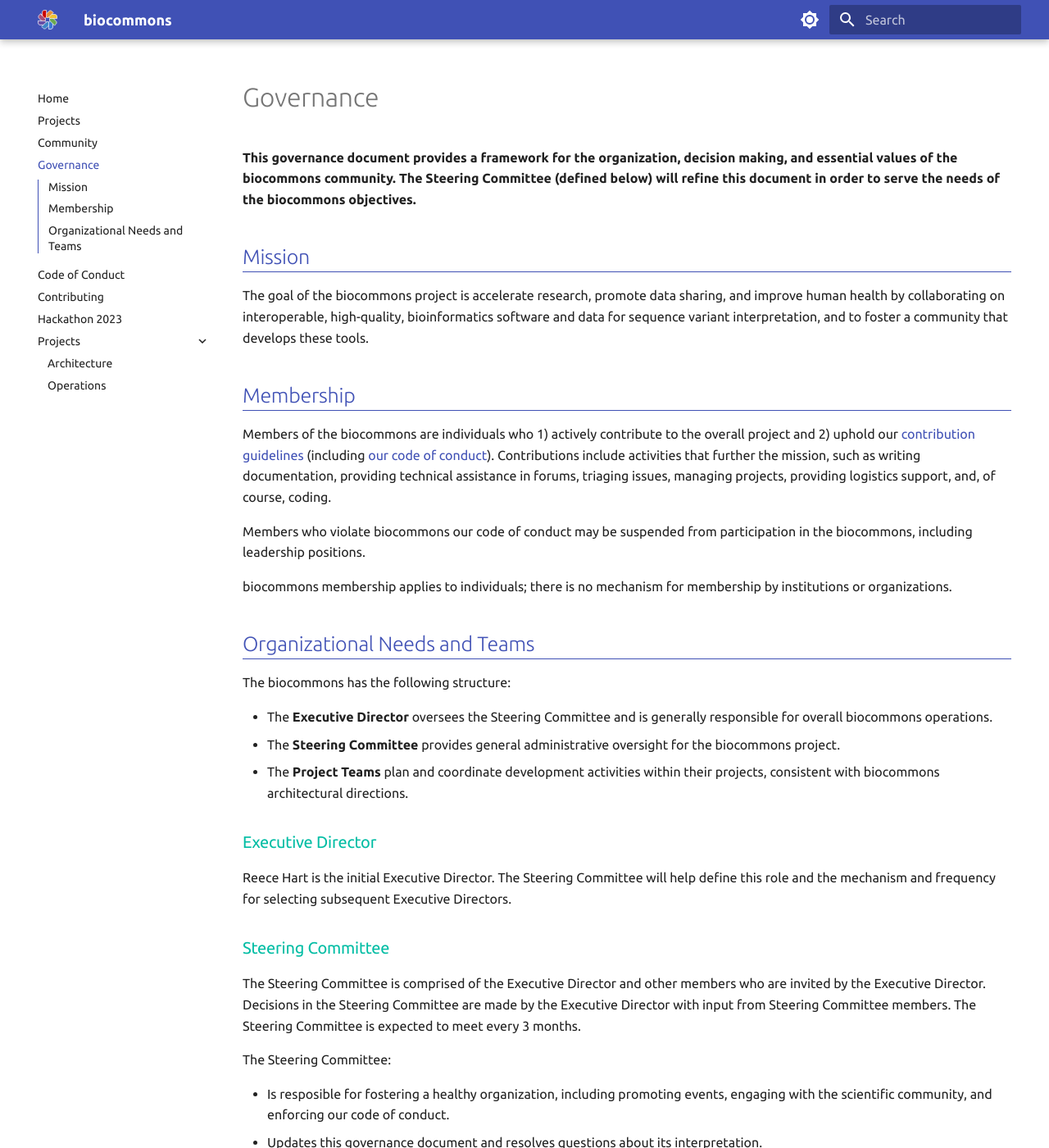
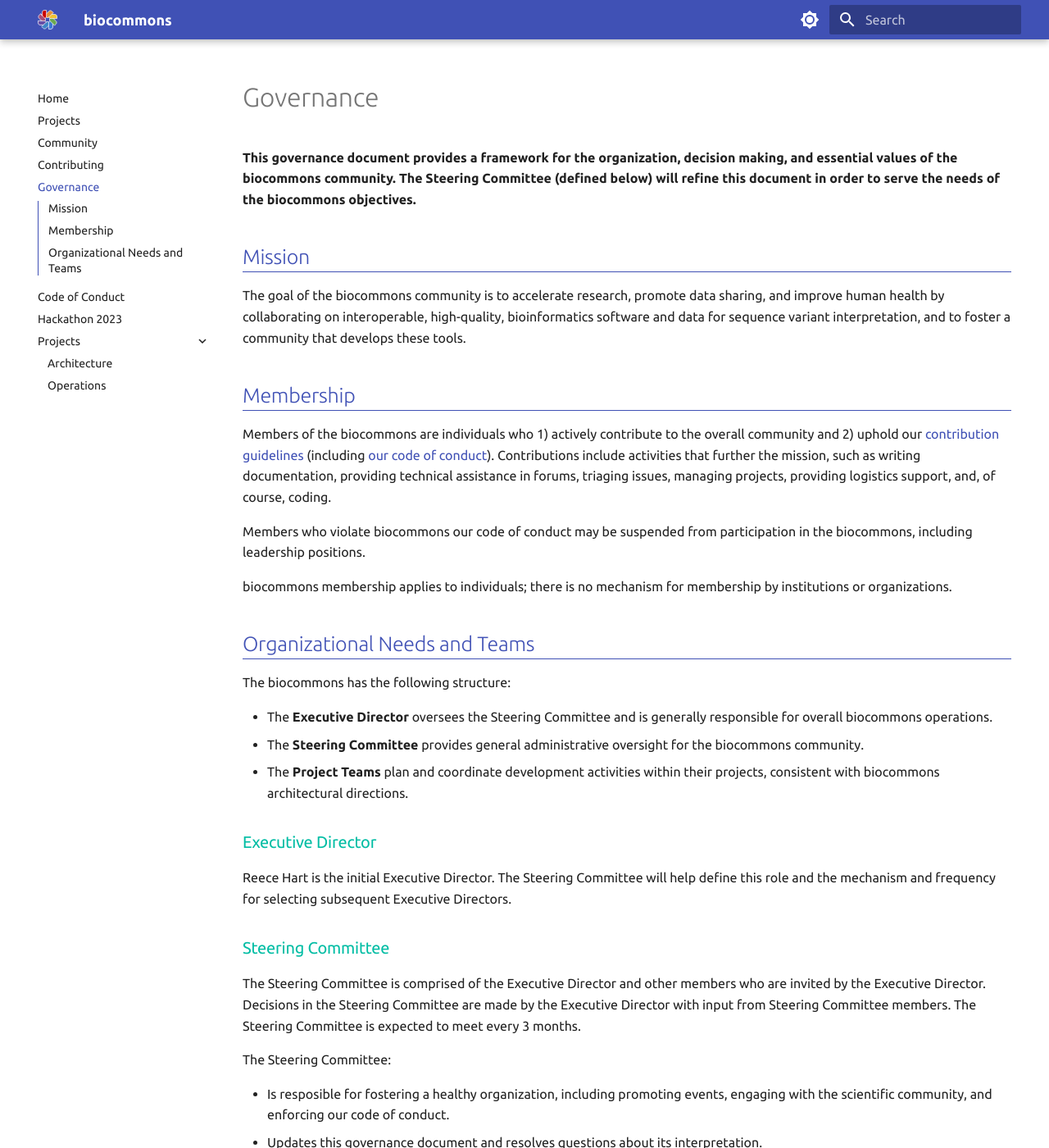
Before and after one commit to biocommons/biocommons.github.io, an MkDocs documentation site: the page built from docs/governance.md, in a window 1280 px wide and 1400 px high. Shown: the whole window at 82% size. Built offline with MkDocs 1.6.1 and Material for MkDocs 9.7.7, drawn with Linux system fonts in a browser that asks for light colours; some of the changed text lies outside the part shown.

Commit message:
Addressed most of Alex's comments via slack

```diff
--- a/docs/governance.md
+++ b/docs/governance.md
@@ -6,13 +6,13 @@ in order to serve the needs of the biocommons objectives.**
 
 ## Mission
 
-The goal of the biocommons project is accelerate research, promote data sharing, and improve human
-health by collaborating on interoperable, high-quality, bioinformatics software and data for
+The goal of the biocommons community is to accelerate research, promote data sharing, and improve
+human health by collaborating on interoperable, high-quality, bioinformatics software and data for
 sequence variant interpretation, and to foster a community that develops these tools.
 
 ## Membership
 
-Members of the biocommons are individuals who 1) actively contribute to the overall project and 2)
+Members of the biocommons are individuals who 1) actively contribute to the overall community and 2)
 uphold our [contribution guidelines](/contributing/) (including [our code of
 conduct](/code-of-conduct/)). Contributions include activities that further the mission, such as
 writing documentation, providing technical assistance in forums, triaging issues, managing projects,
@@ -30,7 +30,7 @@ The biocommons has the following structure:
 
 - The **Executive Director** oversees the Steering Committee and is generally responsible for
   overall biocommons operations.
-- The **Steering Committee** provides general administrative oversight for the biocommons project.
+- The **Steering Committee** provides general administrative oversight for the biocommons community.
 - The **Project Teams** plan and coordinate development activities within their projects,
   consistent with biocommons architectural directions.
 
@@ -55,7 +55,7 @@ The Steering Committee:
 - Makes project-wide techinical decisions in order to foster consisitency and interoperability.
 - Establishes coding guidelines and standards in order maximize the utility of biocommons software
   and data.
-- Participates in project code reviews as requested.
+- Participates in code reviews as requested.
 - Arranges technical and systems administration support, such as AWS infrastructure and web site
   development.
 
--- a/mkdocs.yml
+++ b/mkdocs.yml
@@ -11,6 +11,7 @@ plugins:
   #- multirepo # https://github.com/backstage/mkdocs-monorepo-plugin
 
 markdown_extensions:
+  - abbr
   - admonition
   - attr_list
   - def_list
```
Also changed, not shown: docs/community.md (+5 -4 lines), docs/contributing.md (+1 -1 lines), docs/projects.md (+1 -1 lines), docs/.pages.
